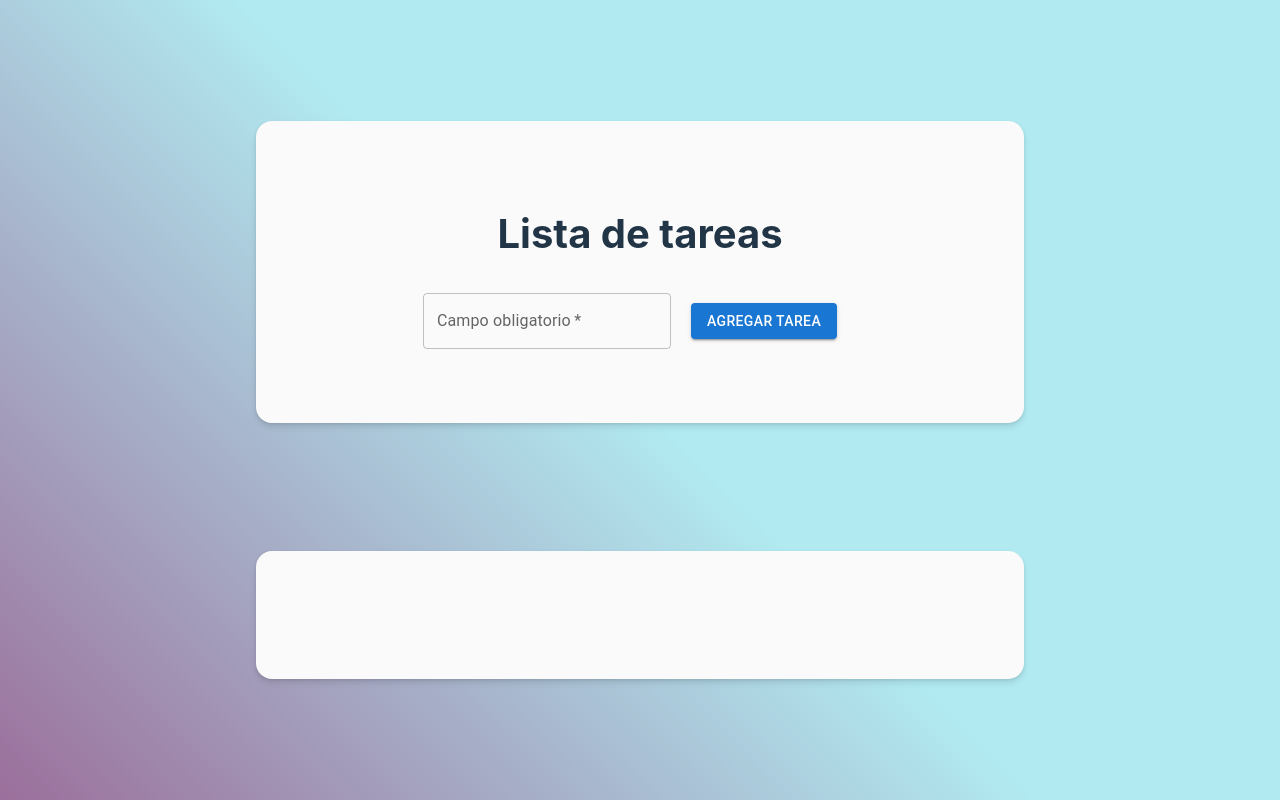
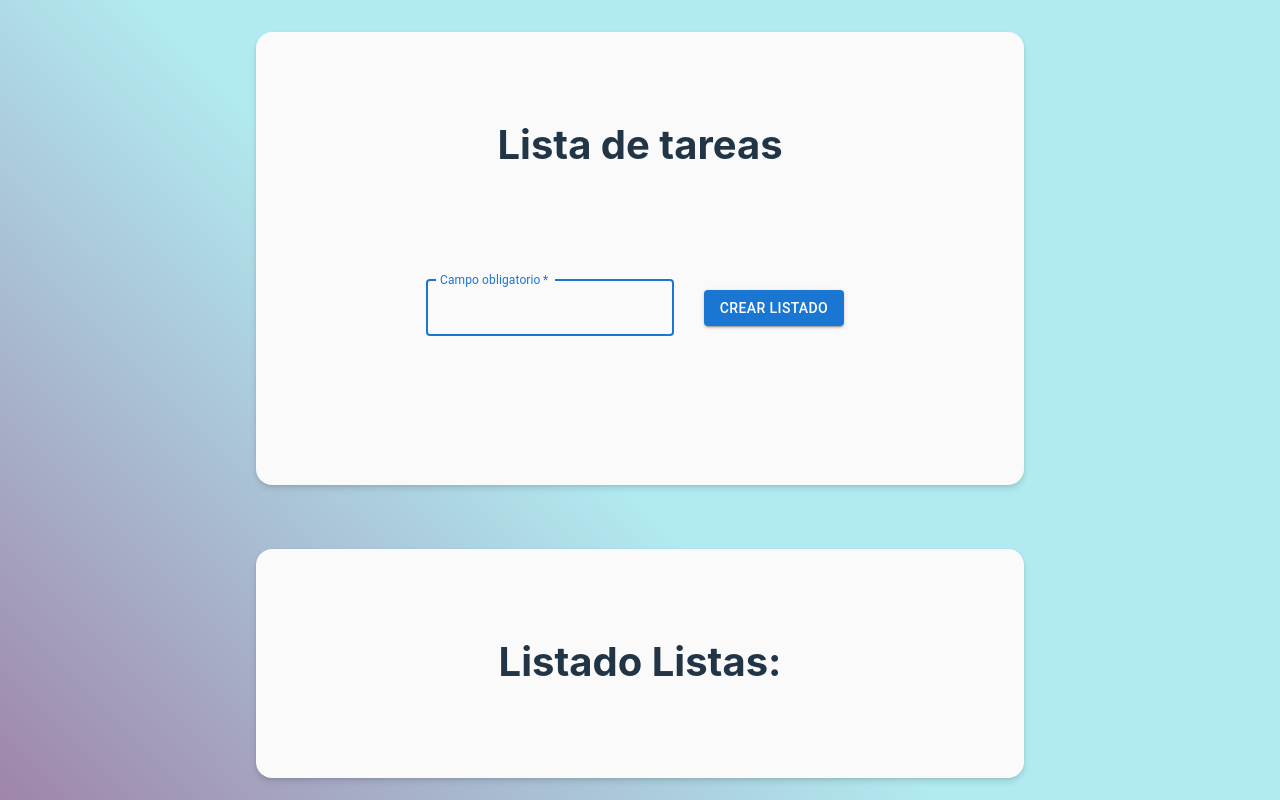
Before and after one commit to Demian2023/TP-React, a React (Vite) app: page / in a window 1280 px wide. Shown: the top 800 px of the page. Built offline with nearby package versions, Linux system fonts and the light colour scheme.

Commit message:
useRef en inputs de lista

```diff
--- a/index.html
+++ b/index.html
@@ -4,7 +4,7 @@
 <head>
     <meta charset="UTF-8" />
     <meta name="viewport" content="width=device-width, initial-scale=1.0" />
-    <title>Trabajo Práctico React</title>
+    <title>Lista de tareas</title>
 </head>
 
 <body>
--- a/src/CustomHooks/ManejoTareas.js
+++ b/src/CustomHooks/ManejoTareas.js
@@ -12,20 +12,48 @@ export const ManejoTareas = () => {
         localStorage.setItem('tareasLocalStorage', JSON.stringify(tareas));
     }, [tareas]);
 
-    const agregarTarea = (tarea) => {
-
+    const agregarTarea = (titulo, tarea) => {
+        const listas = [...tareas]
         const tareaNueva = {
+            titulo: titulo,
+            tarea: [{
+                id: uuidv4(),
+                texto: tarea,
+                clase: false,
+            }]
+        };
+        if (listas.length < 1) {
+            setTareas([...tareas, tareaNueva]);
+        } else {
+            listas.map((lista) => {
+                if (lista.titulo == titulo) {
+                    console.log("lista con mismo titulo")
+                    const agregarTarea = {
                         id: uuidv4(),
                         texto: tarea,
                         clase: false,
                     }
+                    lista.tarea.push(agregarTarea)
+                    setTareas(listas)
+                    console.log(listas)
+                } else {
+                    console.log("lista primera subida")
                     setTareas([...tareas, tareaNueva]);
+                }
+            })
+        }
     };
+
+    const [nombreListaMostrar, setNombreListaMostrar] = useState("");
+
+    const nombreLista = (e) => {
+        setNombreListaMostrar(e)
+    }
 
     const toggleClass = (id) => {
         const cambiarClase = tareas.map(tarea => {
-            if (id === tarea.id) {
-                tarea.clase ? tarea.clase = false : tarea.clase = true
+            if (id === tarea.tarea.id) {
+                tarea.tarea.clase ? tarea.tarea.clase = false : tarea.tarea.clase = true
             }
             return tarea;
         });
@@ -36,7 +64,7 @@ export const ManejoTareas = () => {
         const confirmDelete = window.confirm("¿Seguro que desea borrar?");
 
         if (confirmDelete) {
-            const tareasBorradas = tareas.filter(tarea => tarea.id !== id);
+            const tareasBorradas = tareas.filter(tarea => tarea.tarea.id !== id);
             setTareas(tareasBorradas);
         }
     }
@@ -54,16 +82,12 @@ export const ManejoTareas = () => {
     const editar = (txt) => {
         const tareasEditadas = [...tareas];
         tareasEditadas.map((tarea) => {
-            if (idEditar === tarea.id) {
-                tarea.texto = txt;
+            if (idEditar === tarea.tarea.id) {
+                tarea.tarea.texto = txt;
             }
         })
         setTareas(tareasEditadas);
         setModalEditar(false);
-
     }
-
-
-
-    return ({ tareas, agregarTarea, toggleClass, eliminarTarea, abrirModalEditar, modalEditar, setModalEditar, editar, textoAEditar });
+    return ({ tareas, agregarTarea, nombreLista, nombreListaMostrar, toggleClass, eliminarTarea, abrirModalEditar, modalEditar, setModalEditar, editar, textoAEditar });
 }
--- a/src/componentes/FormularioTareas.jsx
+++ b/src/componentes/FormularioTareas.jsx
@@ -1,21 +1,57 @@
 import '../estilos/formulario.css';
-import { useState } from 'react';
+import { useState, useRef, useEffect } from 'react';
 import PropTypes from 'prop-types';
 import Button from '@mui/material/Button';
 import TextField from '@mui/material/TextField';
 
 export const FormularioTareas = ({agregarTarea}) => {
 
+    const [titulo, setTitulo]=useState("");
+    const [tituloLista, setTituloLista] = useState("");
     const [texto, setTexto]=useState("");
+    const [switchDisplay, setSwitchDisplay] = useState(true);
+    const [error, setError] = useState(false);
+    const [booleanRef, setBooleanRef] = useState(true);
+    const inputRef1 = useRef(null);
+    const inputRef2 = useRef(null);
 
-    const inputChange = (e) => {
-        setTexto(e.target.value)
+    const cambiarDisplay = (e) => {
+        e.preventDefault();
+        const inputValue = titulo.trim()
+        if (inputValue === '') {
+            setError(true);
+        } else {
+            setSwitchDisplay(!switchDisplay)
+            setBooleanRef(!booleanRef)
+            setTituloLista(titulo)
+            setError(false)
+        }
+    }
+
+    useEffect(() => {
+        console.log("switchDisplay usado");
+        booleanRef ? inputRef1.current.focus() :
+        inputRef2.current.focus()
+    }, [switchDisplay, booleanRef]);
+
+    const handleTituloChange = (e) => {
+        setTitulo(e.target.value);
+    }
+
+    const handleTextoChange = (e) => {
+        setTexto(e.target.value);
     }
 
     const enviarTarea = (e) => {
         e.preventDefault();
-        agregarTarea(texto);
-        setTexto("")
+        const inputValueTarea = texto.trim();
+         if (inputValueTarea === '') {
+             setError(true);
+         } else {
+            agregarTarea(titulo, texto);
+            setTexto("");
+            setError(false);
+         }
     }
 
     return (
@@ -24,18 +60,45 @@ export const FormularioTareas = ({agregarTarea}) => {
                 <div className="flex">
                     <div>
                         <h1>Lista de tareas</h1>
-                        <form onSubmit={enviarTarea} className='centradoVertical'>
+                        <div style={{height: "76px"}}>
+                            <h2>{tituloLista}</h2>
+                        </div>
+                        <form onSubmit={cambiarDisplay}>
+                            <div className={switchDisplay ? "mostrar" : "hide"}>
                                 <TextField
                                 required
+                                inputRef={inputRef1}
+                                id="outlined-required"
+                                value={titulo}
+                                label="Campo obligatorio"
+                                onChange={handleTituloChange}
+                                error={error}
+                                helperText={error ? 'El título no puede estar vacío' : ''}
+                                style={{margin: "10px"}}/>
+                                <Button type="submit" variant="contained">Crear listado</Button>
+                            </div>
+                        </form>
+                        <form onSubmit={enviarTarea}>
+                            <div className='contenedorListas'>
+                                <div className={switchDisplay ? "hide" : "mostrar"}>
+                                    <TextField
+                                    required
+                                    inputRef={inputRef2}
                                     id="outlined-required"
                                     value={texto}
                                     label="Campo obligatorio"
-                            onChange={inputChange}
-                            />
+                                    onChange={handleTextoChange}
+                                    error={error}
+                                    helperText={error ? 'El título no puede estar vacío' : ''}
+                                    style={{margin: "10px"}}/>
                                     <Button type='submit' variant="contained">Agregar tarea</Button>
+                                </div>
+                            </div>
+                            <div className={switchDisplay ? "hide" : "mostrar"}>
+                                <Button variant="contained" onClick={cambiarDisplay}>← Volver atrás</Button>
+                            </div>
                         </form>
                     </div>
-
                 </div>
             </div>
         </>
--- /dev/null
+++ b/src/componentes/ListadoListas.jsx
@@ -0,0 +1,31 @@
+import PropTypes from 'prop-types'
+
+export const ListadoListas = ({listas, nombreLista}) => {
+
+    const mostrar = (e) =>{
+        nombreLista(e.target.innerText)
+    }
+
+return (
+    <div className="formulario">
+        <div className="flex">
+            <div>
+                <h1>Listado Listas:</h1>
+                <ul>
+                    {listas.map((lista, index)=>(
+                        <li key={index} onClick={mostrar}>
+                            {lista.titulo}
+                        </li>
+                    ))}
+                </ul>
+            </div>
+
+        </div>
+    </div>
+);
+}
+
+ListadoListas.propTypes = {
+    listas: PropTypes.array.isRequired,
+    nombreLista: PropTypes.func.isRequired,
+};
--- a/src/componentes/ListadoTareas.jsx
+++ b/src/componentes/ListadoTareas.jsx
@@ -3,28 +3,56 @@ import '../estilos/formulario.css'
 import '../estilos/index.css'
 import Button from '@mui/material/Button';
 
-export const ListadoTareas = ({tareas, toggleClass, eliminarTarea, abrirModalEditar}) =>{
+export const ListadoTareas = ({tareas, nombreListaMostrar, toggleClass, eliminarTarea, abrirModalEditar}) =>{
 
     return (
         <div className="lista">
-            {tareas.map((tarea) => (
-                <div key={tarea.id}>
+            {/* {tareas.map((lista, index) => (
+                <div key={index}>
+                    {lista.tarea.map((tarea, tareaIndex) => (
+                        <div key={tareaIndex}>
+                            {tarea.texto}
+                        </div>
+                    ))}
+                </div>
+            ))} */}
+            {console.log(nombreListaMostrar)}
+           {tareas.map((lista) => (
+                lista.titulo === nombreListaMostrar && (
+                    lista.tarea.map((tarea, index) => (
+                        <div key={index}>
+                            <div>
+                                <li key={tarea.tareaNum} id={tarea.id} className={tarea.clase === false ? "noCompletada" : "completada"}>{tarea.texto}</li>
+                            </div>
+                            <div>
+                                <Button variant="outlined" onClick={()=>{toggleClass(tarea.id)}} > {tarea.clase === false ? "Marcar como completa" : "Desmarcar"}</Button >
+                                <Button variant="outlined" onClick={()=>{abrirModalEditar(tarea.id, tarea.texto)}} >Editar</Button >
+                                <Button variant="outlined" className="eliminar" onClick={()=>{eliminarTarea(tarea.id)}} >Eliminar</Button >
+                            </div>
+                        </div>
+                    ))
+                )
+            ))}
+
+            {/* {tareas.map((tarea, index) => (
+                <div key={index}>
                     <div>
-                        <li id={tarea.id} className={tarea.clase === false ? "noCompletada" : "completada"}>{tarea.texto}</li>
+                        <li key={tarea.tarea.tareaNum} id={tarea.tarea.id} className={tarea.tarea.clase === false ? "noCompletada" : "completada"}>{tarea.tarea.texto}</li>
                     </div>
                     <div>
-                        <Button variant="outlined" onClick={()=>{toggleClass(tarea.id)}} > {tarea.clase === false ? "Marcar como completa" : "Desmarcar"}</Button >
-                        <Button variant="outlined" onClick={()=>{abrirModalEditar(tarea.id, tarea.texto)}} >Editar</Button >
-                        <Button variant="outlined" className="eliminar" onClick={()=>{eliminarTarea(tarea.id)}} >Eliminar</Button >
+                        <Button variant="outlined" onClick={()=>{toggleClass(tarea.tarea.id)}} > {tarea.tarea.clase === false ? "Marcar como completa" : "Desmarcar"}</Button >
+                        <Button variant="outlined" onClick={()=>{abrirModalEditar(tarea.tarea.id, tarea.tarea.texto)}} >Editar</Button >
+                        <Button variant="outlined" className="eliminar" onClick={()=>{eliminarTarea(tarea.tarea.id)}} >Eliminar</Button >
                     </div>
                 </div>
-            ))}
+            ))} */}
         </div>
     )
 }
 
 ListadoTareas.propTypes = {
     tareas: PropTypes.array.isRequired,
+    nombreListaMostrar: PropTypes.string,
     toggleClass: PropTypes.func.isRequired,
     eliminarTarea: PropTypes.func.isRequired,
     abrirModalEditar: PropTypes.func.isRequired,
--- a/src/componentes/TareasApp.jsx
+++ b/src/componentes/TareasApp.jsx
@@ -3,16 +3,18 @@ import { ListadoTareas } from "./ListadoTareas";
 import { Modal } from "./Modal";
 import { ContenidoModalEditar } from "./contenidoModalEditar";
 import { ManejoTareas } from "../CustomHooks/ManejoTareas";
+import { ListadoListas } from "./ListadoListas";
 
 export const TareasApp = () => {
 
-    const { tareas, agregarTarea, toggleClass, eliminarTarea, abrirModalEditar, modalEditar, setModalEditar, editar, textoAEditar } = ManejoTareas();
+    const { tareas, agregarTarea, nombreLista, nombreListaMostrar, toggleClass, eliminarTarea, abrirModalEditar, modalEditar, setModalEditar, editar, textoAEditar } = ManejoTareas();
 
     return (
         <>
         <div className="flexCenter">
             <FormularioTareas agregarTarea={agregarTarea}/>
-            <ListadoTareas tareas={tareas} toggleClass={toggleClass} eliminarTarea={eliminarTarea} abrirModalEditar={abrirModalEditar}/>
+            <ListadoListas listas={tareas} nombreLista={nombreLista}/>
+            <ListadoTareas tareas={tareas} nombreListaMostrar={nombreListaMostrar} toggleClass={toggleClass} eliminarTarea={eliminarTarea} abrirModalEditar={abrirModalEditar}/>
             <Modal modalVisible={modalEditar} setModalVisible={setModalEditar} contenido={<ContenidoModalEditar editar={editar} textoAnterior={textoAEditar}/>}/>
         </div>
         </>
--- a/src/estilos/formulario.css
+++ b/src/estilos/formulario.css
@@ -2,7 +2,7 @@
     background-color: rgb(250, 250, 250);
     border-radius: 1em;
     padding: 5%;
-    margin: 5%;
+    margin: 2.5%;
     height: fit-content;
     width: fit-content;
     min-width: 50vw;
@@ -71,7 +71,7 @@ li:hover {
     background-color: rgb(250, 250, 250);
     border-radius: 1em;
     padding: 5%;
-    margin: 5%;
+    margin: 2.5%;
     height: fit-content;
     width: fit-content;
     min-width: 50vw;
@@ -84,6 +84,21 @@ li:hover {
     flex-direction: column;
 }
 
+.contenedorListas {
+    width: 420px;
+    height: 75px;
+    display: flex;
+    justify-content: center;
+}
+
+.hide {
+    display: none;
+}
+
+.mostrar {
+    display: block;
+}
+
 .eliminar:hover {
     background-color: rgb(255, 0, 0) !important;
     color: white;
--- a/src/estilos/index.css
+++ b/src/estilos/index.css
@@ -38,6 +38,7 @@ h1 {
 
 .centradoVertical {
     display: flex;
+    flex-direction: column;
     align-items: center;
 }
 
```
Lines whose indentation alone changed are shown as unchanged.
